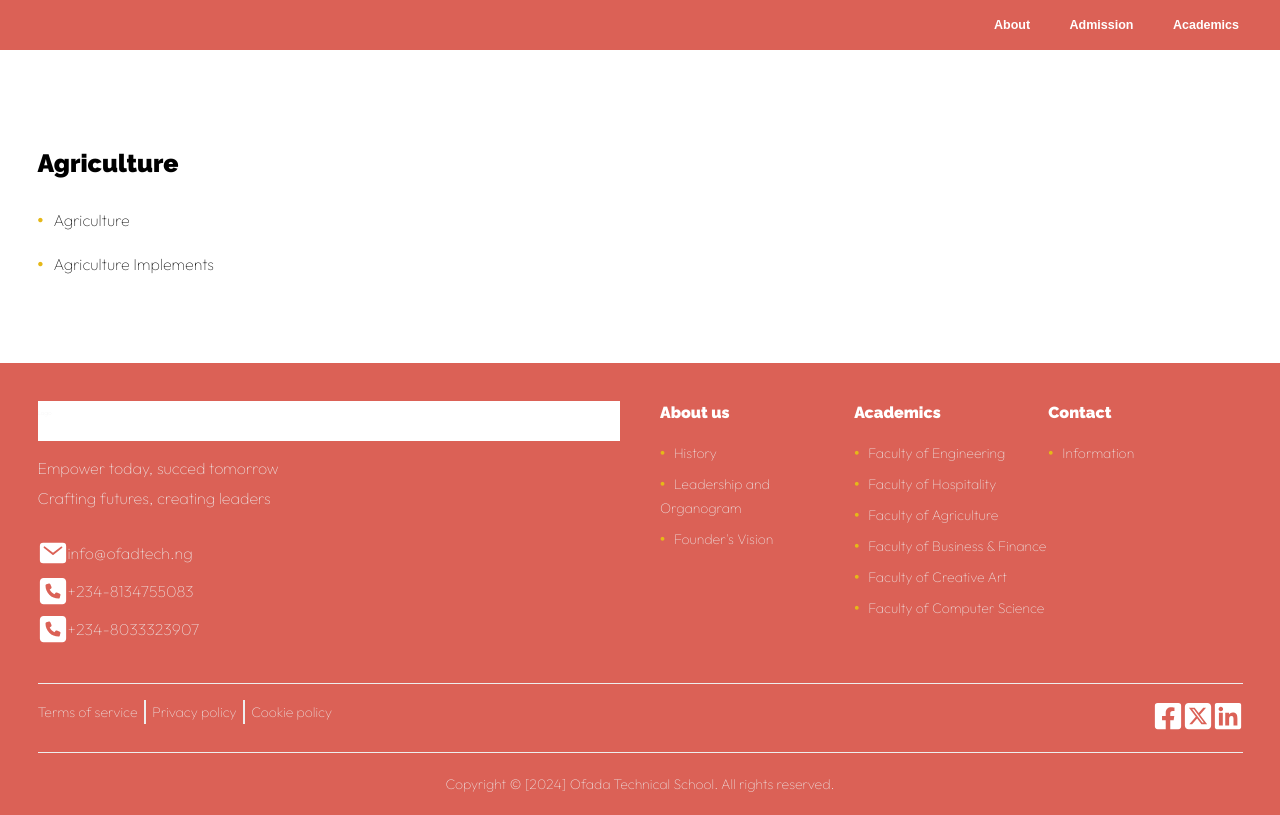
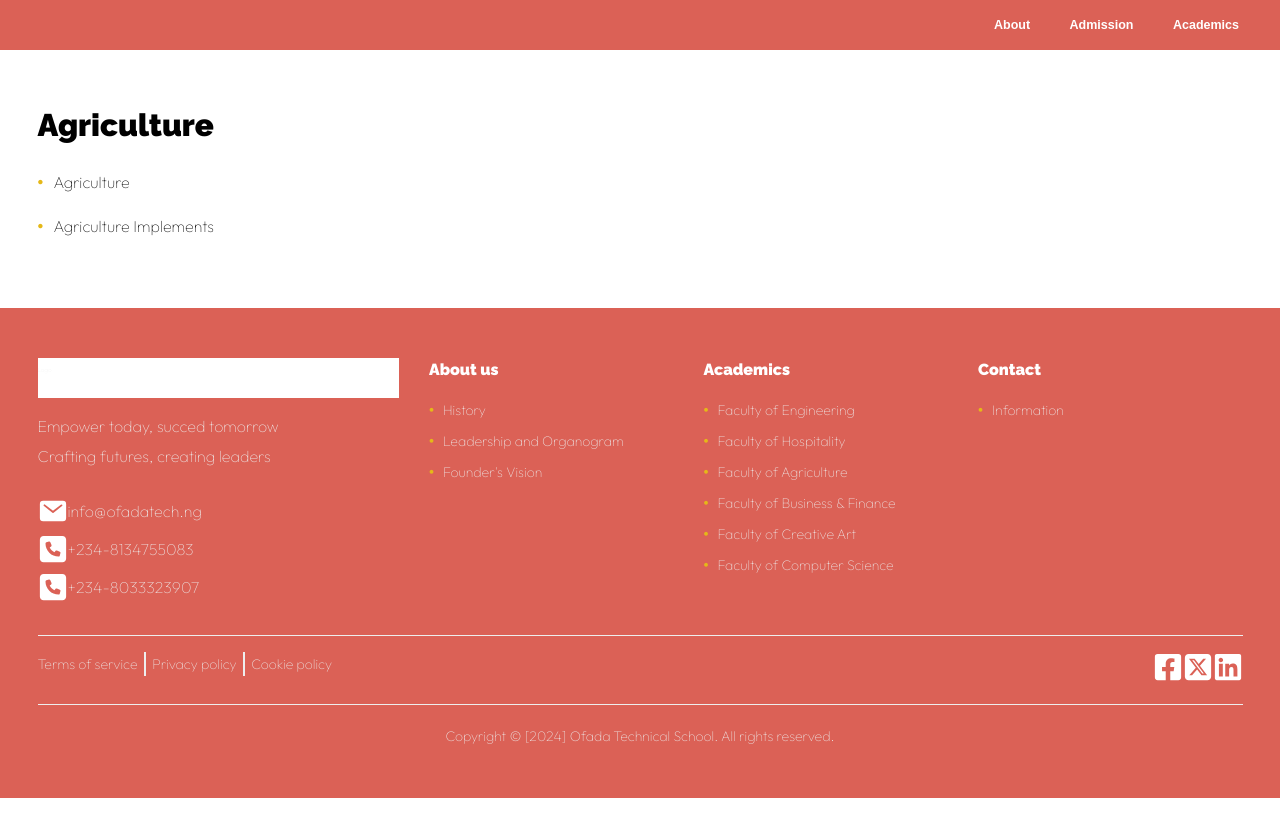
Before and after one commit to ishuacharis/ofadatech, a Next.js app: page /academics/agriculture in a window 1280 px wide. Built offline with nearby package versions, Linux system fonts and the light colour scheme.

Commit message:
Fix footer styling

```diff
--- a/src/app/_ui/components/Footer/Footer.module.css
+++ b/src/app/_ui/components/Footer/Footer.module.css
@@ -1,7 +1,5 @@
 .footer {
   --color: #eee;
-  padding-top: 6em;
-  padding-bottom: 3em;
   background: var(--header-bg);
   color: var(--color);
 }
@@ -20,7 +18,7 @@
 .about_text {
   font-size: 1.6rem;
   line-height: 24px;
-  text-align: center;
+  text-align: left;
 }
 
 .details {
@@ -36,14 +34,14 @@
 }
 
 .quick_links {
-  display: flex;
-  margin-bottom: 4em;
-  flex-wrap: wrap;
+  /* display: flex; */
+  /* margin-bottom: 4em; */
+  /* flex-wrap: wrap; */
 }
 
 .quick_link_item {
-  flex-basis: calc(50% - 2rem);
-  margin-bottom: 5em;
+  /* flex-basis: calc(50% - 2rem); */
+  /* margin-bottom: 5em; */
 }
 
 .quick_link_item h4 {
@@ -153,21 +151,6 @@
 }
 
 @media screen  and (min-width: 768px) {
-  .sitemap_container {
-    display: flex;
-    flex-wrap: wrap;
-    justify-content: space-between;
-  }
-
-  .about {
-    width: calc(50% - 2rem);
-  }
-
-  .quick_links {
-    width: calc(50% - 2rem);
-    flex-wrap: wrap;
-  }
-
   .copyright_content {
     flex-direction: row;
     justify-content: space-between;
@@ -183,6 +166,20 @@
   }
 }
 
+@media screen and (min-width: 950px) {
+  .sitemap_container {
+    display: grid;
+    column-gap: 30px;
+    grid-template-columns: 30% 1fr;
+  }
+
+  .quick_links {
+    display: grid;
+    column-gap: 10px;
+    grid-template-columns: repeat(3, minmax(0, 1fr));
+  }
+}
+
 @media screen  and (min-width: 991px) {
   .about_text {
     text-align: left;
--- a/src/app/_ui/components/Footer/Footer.tsx
+++ b/src/app/_ui/components/Footer/Footer.tsx
@@ -9,7 +9,7 @@ import { QuickLinkInfo, SubLinkInfo } from "@/app/types/type";
 
 const contacts = [
   {
-    text: "info@ofadtech.ng",
+    text: "info@ofadatech.ng",
     icon: <IoMail size={30} className={style.svg} />
   },
   {
@@ -40,7 +40,7 @@ const Footer = () => {
   return (
     <footer className={style.footer}>
       <div className="container">
-        <div className="xs-padding-inline sm-padding-inline">
+        <div className="xs-padding-inline xs-padding-block sm-padding-inline sm-padding-block">
           <div className={style.sitemap_container}>
             <div className={style.about}>
               <div className={style.logo_container}>Logo</div>
--- a/src/app/academics/[slug]/page.module.css
+++ b/src/app/academics/[slug]/page.module.css
@@ -1,9 +1,5 @@
-.faculty_details {
-  margin-block: 6em;
-}
 
 .faculty_details h1 {
-  font-size: 2.5rem;
   text-transform: capitalize;
   margin-bottom: 2rem;
 }
```
